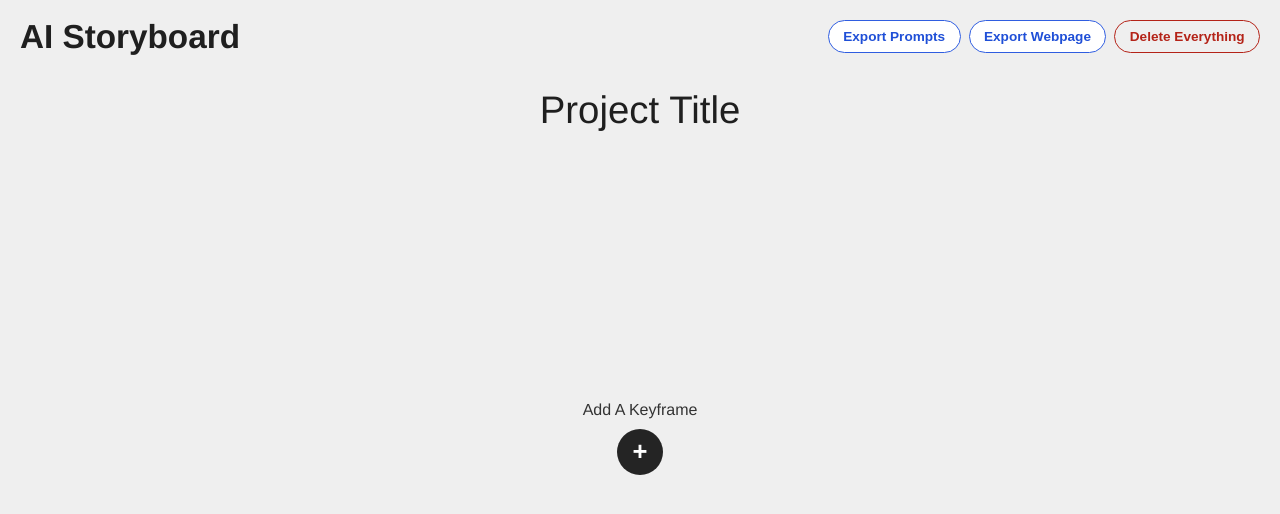
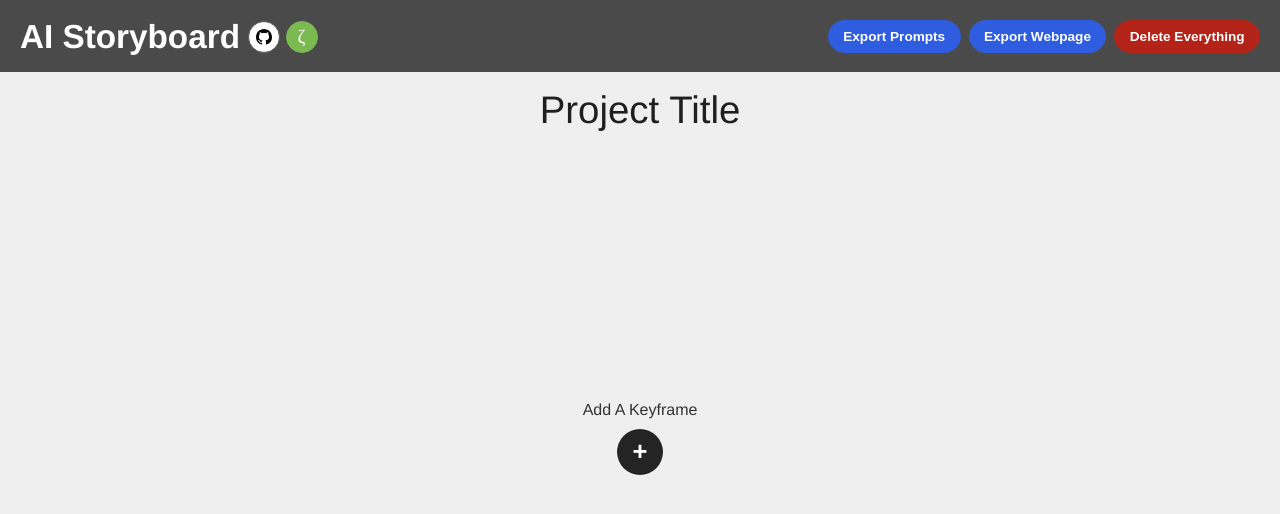
Before and after one commit to mwilber/ai-storyboard, a plain HTML site: page index.html in a window 1280 px wide. Drawn offline with Linux system fonts and the light colour scheme.

Commit message:
Refine header branding and exported webpage parity for the storyboard UI.
- Reposition promotional badges beside the AI Storyboard title and keep them aligned with the top-right controls.
- Include promotional badge links in exported static webpage output so shared HTML mirrors live branding.
- Replace isolated header control backgrounds with a full-width dark top band above the working area.
- Update top control button color treatments to filled color styles with white text and matching hover states.

```diff
--- a/js/app.js
+++ b/js/app.js
@@ -374,7 +374,29 @@ ${promptPaginationModel
   </head>
   <body>
     <div class="app export-webpage">
-      <p class="app-header-label">AI Storyboard</p>
+      <div class="top-left-brand">
+        <p class="app-header-label">AI Storyboard</p>
+        <div class="promo-badges">
+          <a
+            class="promo-badge promo-badge-github"
+            href="https://github.com/mwilber/ai-storyboard/"
+            target="_blank"
+            rel="noopener noreferrer"
+            aria-label="Open AI Storyboard GitHub repository"
+          >
+            <svg viewBox="0 0 16 16" aria-hidden="true" focusable="false">
+              <path d="M8 0C3.58 0 0 3.58 0 8a8 8 0 0 0 5.47 7.59c.4.07.55-.17.55-.38 0-.19-.01-.82-.01-1.49-2.01.37-2.53-.49-2.69-.94-.09-.23-.48-.94-.82-1.13-.28-.15-.68-.52-.01-.53.63-.01 1.08.58 1.23.82.72 1.21 1.87.87 2.33.66.07-.52.28-.87.5-1.07-1.78-.2-3.64-.89-3.64-3.95 0-.87.31-1.59.82-2.15-.08-.2-.36-1.02.08-2.12 0 0 .67-.21 2.2.82a7.6 7.6 0 0 1 4 0c1.53-1.04 2.2-.82 2.2-.82.44 1.1.16 1.92.08 2.12.51.56.82 1.27.82 2.15 0 3.07-1.87 3.75-3.65 3.95.29.25.54.73.54 1.48 0 1.07-.01 1.93-.01 2.2 0 .21.15.46.55.38A8 8 0 0 0 16 8c0-4.42-3.58-8-8-8z"></path>
+            </svg>
+          </a>
+          <a
+            class="promo-badge promo-badge-zeta"
+            href="https://greenzeta.com/"
+            target="_blank"
+            rel="noopener noreferrer"
+            aria-label="Open Green Zeta website"
+          >ζ</a>
+        </div>
+      </div>
       <div class="project-title-wrap">
         <h1 class="project-title">${encodedTitle}</h1>
       </div>
--- a/js/ui-renderer.js
+++ b/js/ui-renderer.js
@@ -109,10 +109,40 @@ export class UIRenderer {
     const app = document.createElement("div");
     app.className = "app";
 
+    const topLeftBrand = document.createElement("div");
+    topLeftBrand.className = "top-left-brand";
+
+    const badges = document.createElement("div");
+    badges.className = "promo-badges";
+
+    const githubBadge = document.createElement("a");
+    githubBadge.className = "promo-badge promo-badge-github";
+    githubBadge.href = "https://github.com/mwilber/ai-storyboard/";
+    githubBadge.target = "_blank";
+    githubBadge.rel = "noopener noreferrer";
+    githubBadge.setAttribute("aria-label", "Open AI Storyboard GitHub repository");
+    githubBadge.innerHTML = `
+      <svg viewBox="0 0 16 16" aria-hidden="true" focusable="false">
+        <path d="M8 0C3.58 0 0 3.58 0 8a8 8 0 0 0 5.47 7.59c.4.07.55-.17.55-.38 0-.19-.01-.82-.01-1.49-2.01.37-2.53-.49-2.69-.94-.09-.23-.48-.94-.82-1.13-.28-.15-.68-.52-.01-.53.63-.01 1.08.58 1.23.82.72 1.21 1.87.87 2.33.66.07-.52.28-.87.5-1.07-1.78-.2-3.64-.89-3.64-3.95 0-.87.31-1.59.82-2.15-.08-.2-.36-1.02.08-2.12 0 0 .67-.21 2.2.82a7.6 7.6 0 0 1 4 0c1.53-1.04 2.2-.82 2.2-.82.44 1.1.16 1.92.08 2.12.51.56.82 1.27.82 2.15 0 3.07-1.87 3.75-3.65 3.95.29.25.54.73.54 1.48 0 1.07-.01 1.93-.01 2.2 0 .21.15.46.55.38A8 8 0 0 0 16 8c0-4.42-3.58-8-8-8z"></path>
+      </svg>
+    `;
+    badges.append(githubBadge);
+
+    const zetaBadge = document.createElement("a");
+    zetaBadge.className = "promo-badge promo-badge-zeta";
+    zetaBadge.href = "https://greenzeta.com/";
+    zetaBadge.target = "_blank";
+    zetaBadge.rel = "noopener noreferrer";
+    zetaBadge.setAttribute("aria-label", "Open Green Zeta website");
+    zetaBadge.textContent = "ζ";
+    badges.append(zetaBadge);
+
     const headerLabel = document.createElement("p");
     headerLabel.className = "app-header-label";
     headerLabel.textContent = "AI Storyboard";
-    app.append(headerLabel);
+    topLeftBrand.append(headerLabel);
+    topLeftBrand.append(badges);
+    app.append(topLeftBrand);
 
     const topRightControls = document.createElement("div");
     topRightControls.className = "top-right-controls";
--- a/styles.css
+++ b/styles.css
@@ -1,5 +1,6 @@
 :root {
   --bg: #efefef;
+  --top-band-bg: #4a4a4a;
   --text: #1f1f1f;
   --muted: #666;
   --panel: #ffffff;
@@ -35,17 +36,36 @@ body {
   min-height: 100vh;
   display: flex;
   flex-direction: column;
+  position: relative;
+}
+
+.app::before {
+  content: "";
+  position: fixed;
+  top: 0;
+  left: 0;
+  right: 0;
+  height: calc(var(--title-top-gap) - 16px);
+  background: var(--top-band-bg);
+  z-index: 1;
+}
+
+.top-left-brand {
+  position: fixed;
+  top: var(--header-y);
+  left: var(--header-x);
+  z-index: 5;
+  display: flex;
+  align-items: center;
+  gap: 0.5rem;
 }
 
 .app-header-label {
-  position: fixed;
-  top: var(--header-y);
-  left: var(--header-x);
   margin: 0;
   font-size: clamp(1.5rem, 2.6vw, 2.8rem);
   font-weight: 700;
   line-height: 1;
-  z-index: 5;
+  color: #fff;
 }
 
 .top-right-controls {
@@ -58,10 +78,47 @@ body {
   gap: 0.5rem;
 }
 
+.promo-badges {
+  display: flex;
+  align-items: center;
+  gap: 0.35rem;
+}
+
+.promo-badge {
+  width: 32px;
+  height: 32px;
+  border-radius: 999px;
+  display: inline-flex;
+  align-items: center;
+  justify-content: center;
+  text-decoration: none;
+}
+
+.promo-badge-github {
+  background: #fff;
+  border: 1px solid #545454;
+  color: #000;
+}
+
+.promo-badge-github svg {
+  width: 16px;
+  height: 16px;
+  fill: currentColor;
+}
+
+.promo-badge-zeta {
+  background: #7bb951;
+  border: 1px solid #7bb951;
+  color: #fff;
+  font-family: "Times New Roman", Times, serif;
+  font-size: 1.2rem;
+  line-height: 1;
+}
+
 .delete-everything-btn {
   border: 1px solid var(--danger);
-  background: transparent;
-  color: var(--danger);
+  background: var(--danger);
+  color: #ffffff;
   border-radius: 999px;
   padding: 0.5rem 0.9rem;
   font-size: 0.85rem;
@@ -70,13 +127,13 @@ body {
 }
 
 .delete-everything-btn:hover {
-  background: rgba(180, 35, 24, 0.08);
+  background: #9f1f15;
 }
 
 .export-prompts-btn {
   border: 1px solid #2f5de0;
-  background: #ffffff;
-  color: #1f4fd7;
+  background: #2f5de0;
+  color: #ffffff;
   border-radius: 999px;
   padding: 0.5rem 0.9rem;
   font-size: 0.85rem;
@@ -85,13 +142,13 @@ body {
 }
 
 .export-prompts-btn:hover {
-  background: rgba(37, 99, 235, 0.1);
+  background: #2448ad;
 }
 
 .export-webpage-btn {
   border: 1px solid #2f5de0;
-  background: #ffffff;
-  color: #1f4fd7;
+  background: #2f5de0;
+  color: #ffffff;
   border-radius: 999px;
   padding: 0.5rem 0.9rem;
   font-size: 0.85rem;
@@ -100,7 +157,7 @@ body {
 }
 
 .export-webpage-btn:hover {
-  background: rgba(37, 99, 235, 0.1);
+  background: #2448ad;
 }
 
 .project-title-wrap {
```
